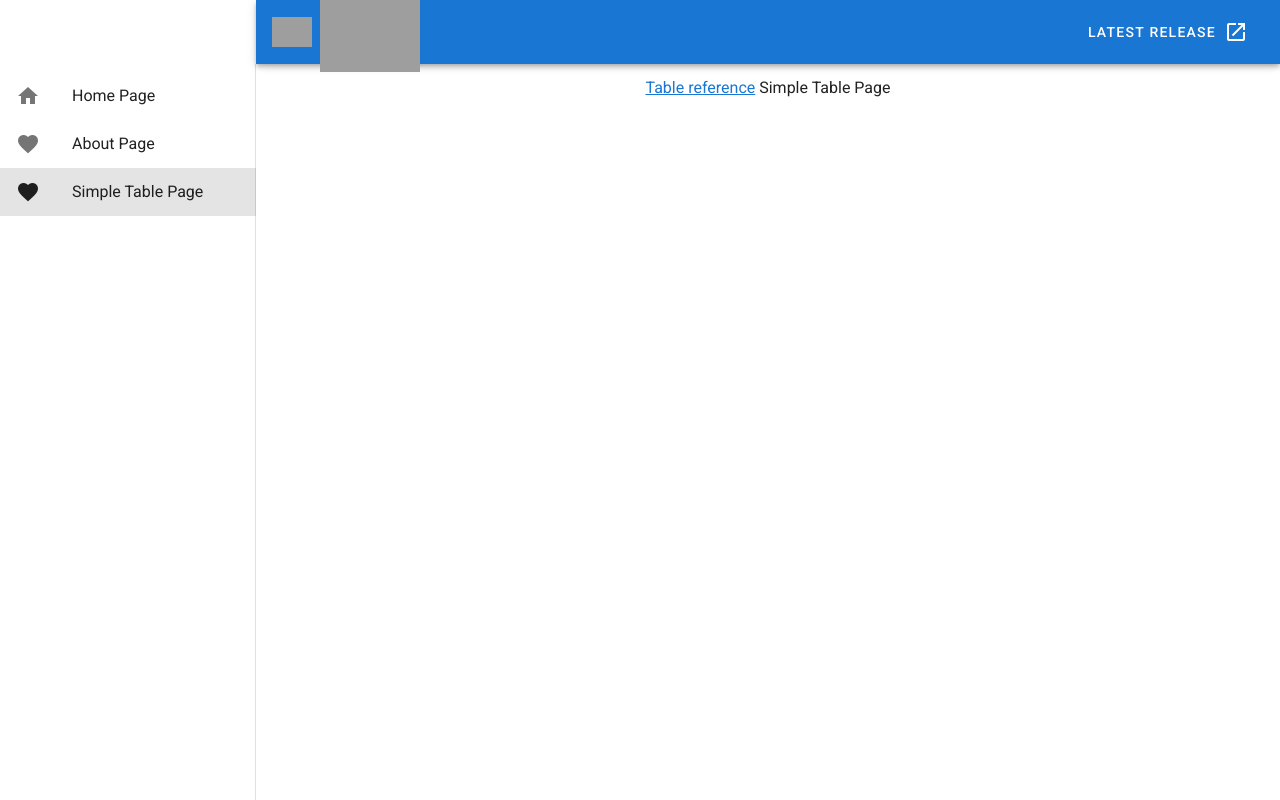
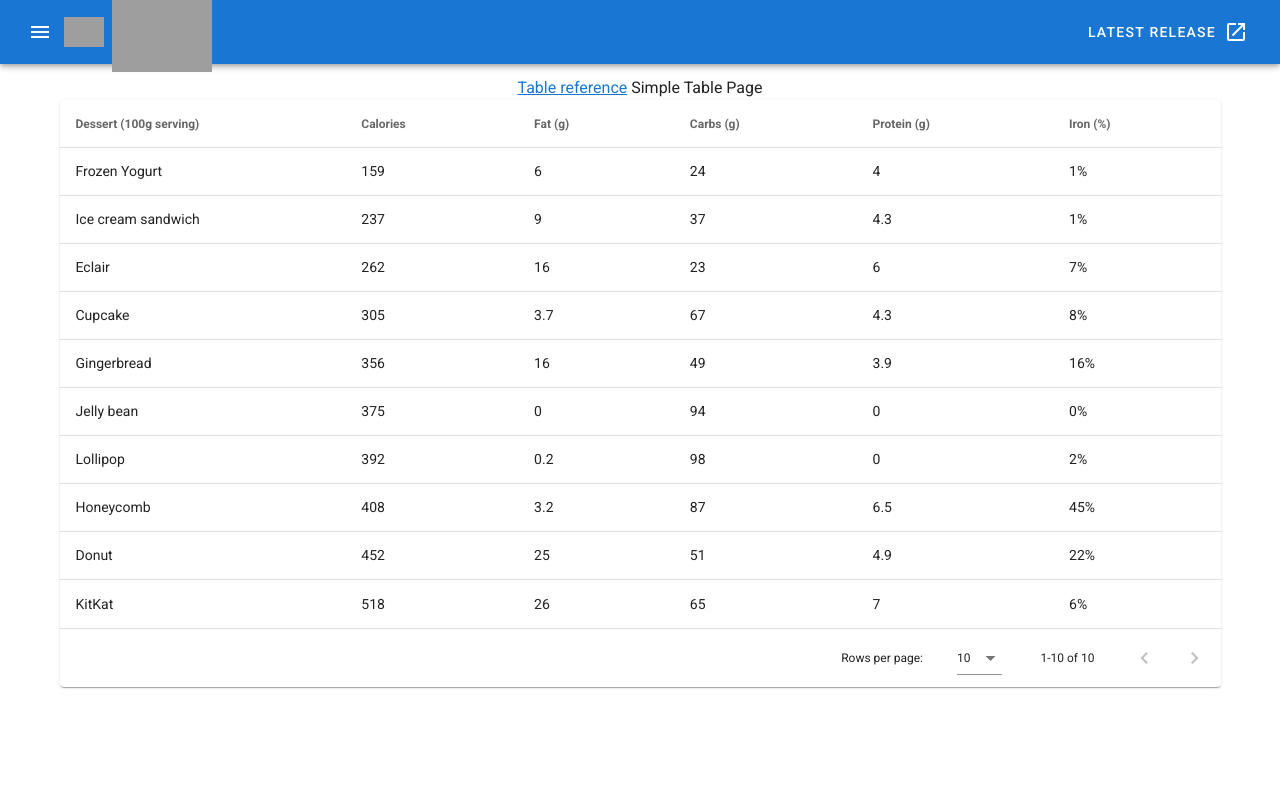
Before and after one commit to pronkgler/vuetify-handler, a Vue app: page /simple-table in a window 1280 px wide. Built offline with nearby package versions, Linux system fonts and the light colour scheme; grey boxes are pictures that could not be loaded.

Commit message:
Drawer opener button added and Table example too

```diff
--- a/src/App.vue
+++ b/src/App.vue
@@ -6,6 +6,11 @@
       dark
     >
       <div class="d-flex align-center">
+        <v-app-bar-nav-icon
+          color="white"
+          @click.stop="drawer = !drawer"
+        ></v-app-bar-nav-icon>
+
         <v-img
           alt="Vuetify Logo"
           class="shrink mr-2"
@@ -38,8 +43,9 @@
     </v-app-bar>
 
     <v-navigation-drawer
-      app
-      clipped
+      v-model="drawer"
+      absolute
+      temporary
     >
       <v-list>
         <v-list-item
@@ -71,6 +77,7 @@ export default {
   },
 
   data: () => ({
+    drawer: null,
     menu: [
       {title: 'Home Page', link: '/', icon: 'mdi-home' },
       {title: 'About Page', link: '/about', icon: 'mdi-heart' },
--- a/src/pages/SimpleTablePage.vue
+++ b/src/pages/SimpleTablePage.vue
@@ -5,6 +5,15 @@
       <v-col cols="12">
         <a href="https://vuetifyjs.com/en/components/data-tables/#server-side-paginate-and-sort" target="_blank">Table reference</a>
         Simple Table Page
+
+        <v-data-table
+          :headers="headers"
+          :items="desserts"
+          :options.sync="options"
+          :server-items-length="totalDesserts"
+          :loading="loading"
+          class="elevation-1"
+        ></v-data-table>
       </v-col>
     </v-row>
   </v-container>
@@ -12,9 +21,169 @@
 
 <script>
   export default {
-    name: 'SimpleTablePage',
+    data () {
+      return {
+        totalDesserts: 0,
+        desserts: [],
+        loading: true,
+        options: {},
+        headers: [
+          {
+            text: 'Dessert (100g serving)',
+            align: 'start',
+            sortable: false,
+            value: 'name',
+          },
+          { text: 'Calories', value: 'calories' },
+          { text: 'Fat (g)', value: 'fat' },
+          { text: 'Carbs (g)', value: 'carbs' },
+          { text: 'Protein (g)', value: 'protein' },
+          { text: 'Iron (%)', value: 'iron' },
+        ],
+      }
+    },
+    watch: {
+      options: {
+        handler () {
+          this.getDataFromApi()
+            .then(data => {
+              this.desserts = data.items
+              this.totalDesserts = data.total
+            })
+        },
+        deep: true,
+      },
+    },
+    mounted () {
+      this.getDataFromApi()
+        .then(data => {
+          this.desserts = data.items
+          this.totalDesserts = data.total
+        })
+    },
+    methods: {
+      getDataFromApi () {
+        this.loading = true
+        return new Promise((resolve) => {
+          const { sortBy, sortDesc, page, itemsPerPage } = this.options
 
-    data: () => ({
-    }),
+          let items = this.getDesserts()
+          const total = items.length
+
+          if (sortBy.length === 1 && sortDesc.length === 1) {
+            items = items.sort((a, b) => {
+              const sortA = a[sortBy[0]]
+              const sortB = b[sortBy[0]]
+
+              if (sortDesc[0]) {
+                if (sortA < sortB) return 1
+                if (sortA > sortB) return -1
+                return 0
+              } else {
+                if (sortA < sortB) return -1
+                if (sortA > sortB) return 1
+                return 0
+              }
+            })
+          }
+
+          if (itemsPerPage > 0) {
+            items = items.slice((page - 1) * itemsPerPage, page * itemsPerPage)
+          }
+
+          setTimeout(() => {
+            this.loading = false
+            resolve({
+              items,
+              total,
+            })
+          }, 1000)
+        })
+      },
+      getDesserts () {
+        return [
+          {
+            name: 'Frozen Yogurt',
+            calories: 159,
+            fat: 6.0,
+            carbs: 24,
+            protein: 4.0,
+            iron: '1%',
+          },
+          {
+            name: 'Ice cream sandwich',
+            calories: 237,
+            fat: 9.0,
+            carbs: 37,
+            protein: 4.3,
+            iron: '1%',
+          },
+          {
+            name: 'Eclair',
+            calories: 262,
+            fat: 16.0,
+            carbs: 23,
+            protein: 6.0,
+            iron: '7%',
+          },
+          {
+            name: 'Cupcake',
+            calories: 305,
+            fat: 3.7,
+            carbs: 67,
+            protein: 4.3,
+            iron: '8%',
+          },
+          {
+            name: 'Gingerbread',
+            calories: 356,
+            fat: 16.0,
+            carbs: 49,
+            protein: 3.9,
+            iron: '16%',
+          },
+          {
+            name: 'Jelly bean',
+            calories: 375,
+            fat: 0.0,
+            carbs: 94,
+            protein: 0.0,
+            iron: '0%',
+          },
+          {
+            name: 'Lollipop',
+            calories: 392,
+            fat: 0.2,
+            carbs: 98,
+            protein: 0,
+            iron: '2%',
+          },
+          {
+            name: 'Honeycomb',
+            calories: 408,
+            fat: 3.2,
+            carbs: 87,
+            protein: 6.5,
+            iron: '45%',
+          },
+          {
+            name: 'Donut',
+            calories: 452,
+            fat: 25.0,
+            carbs: 51,
+            protein: 4.9,
+            iron: '22%',
+          },
+          {
+            name: 'KitKat',
+            calories: 518,
+            fat: 26.0,
+            carbs: 65,
+            protein: 7,
+            iron: '6%',
+          },
+        ]
+      },
+    },
   }
 </script>
```
